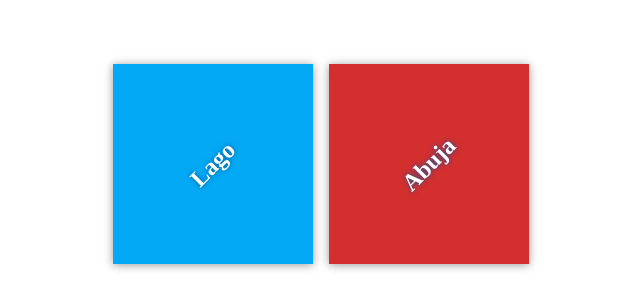
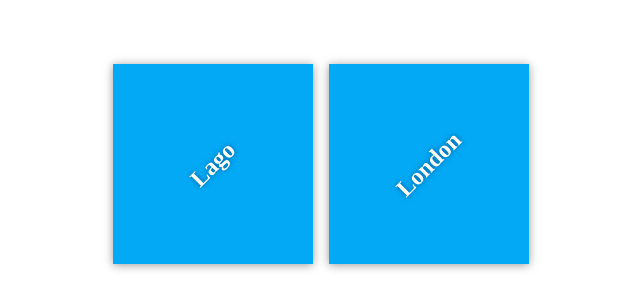
Before and after one commit to Ezekwemdesmond/my-travel-plans, a plain HTML site: page index.html in a window 1280 px wide. Shown: the part 236-544 px from the top of the page, without its empty margins (319-959 px from the left). Drawn offline with Linux system fonts and the light colour scheme.

Commit message:
Update the second destination

```diff
--- a/index.html
+++ b/index.html
@@ -14,8 +14,8 @@
                 <h2>Lago</h2>
             </div>
 
-            <div class="destination" id="abuja">
-                <h2>Abuja</h2>
+            <div class="destination" id="london">
+                <h2>London</h2>
             </div>
         </div>
     </div>
```
